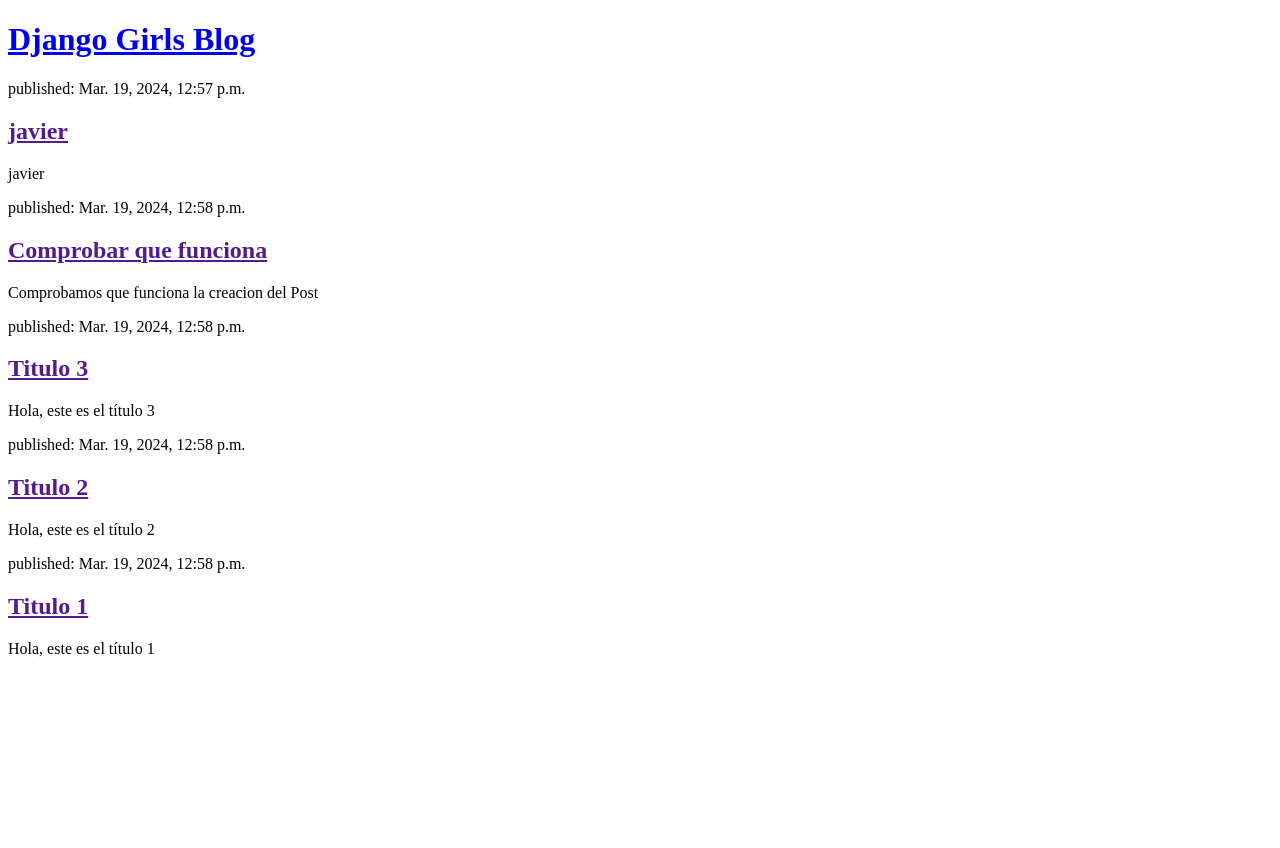
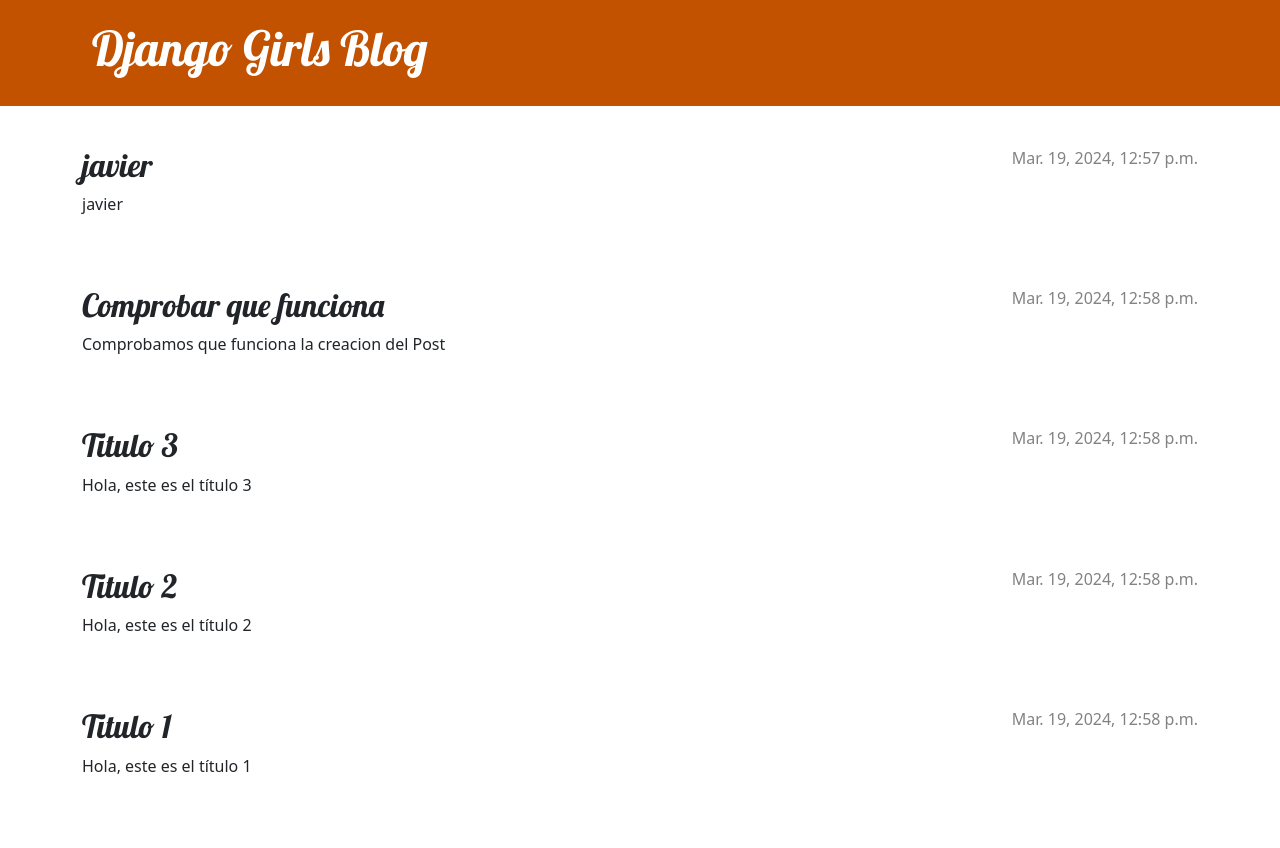
Before and after one commit to SalvaGarciaOlmedo/RecuDjangoGirls, a Django app: page / in a window 1280 px wide. Before the commit the page ends 657 px from the top, so only its background shows below. Run offline with Django 3.2, Linux system fonts and the light colour scheme; data comes from the database, SQL or seed files in the repository.

Commit message:
Hasta CSS: hazlo bonito

```diff
--- /dev/null
+++ b/blog/static/css/blog.css
@@ -0,0 +1,70 @@
+.page-header {
+    background-color: #C25100;
+    margin-top: 0;
+    margin-bottom: 40px;
+    padding: 20px 20px 20px 40px;
+}
+
+.page-header h1,
+.page-header h1 a,
+.page-header h1 a:visited,
+.page-header h1 a:active {
+    color: #ffffff;
+    font-size: 36pt;
+    text-decoration: none;
+}
+
+h1,
+h2,
+h3,
+h4 {
+    font-family: 'Lobster', cursive;
+}
+
+.date {
+    color: #828282;
+}
+
+.save {
+    float: right;
+}
+
+.post-form textarea,
+.post-form input {
+    width: 100%;
+}
+
+.top-menu,
+.top-menu:hover,
+.top-menu:visited {
+    color: #ffffff;
+    float: right;
+    font-size: 26pt;
+    margin-right: 20px;
+}
+
+.post {
+    margin-bottom: 70px;
+}
+
+.post h2 a,
+.post h2 a:visited {
+    color: #000000;
+}
+
+.post > .date,
+.post > .actions {
+    float: right;
+}
+
+.btn-secondary,
+.btn-secondary:visited {
+    color: #C25100;
+    background: none;
+    border-color: #C25100;
+}
+
+.btn-secondary:hover {
+    color: #FFFFFF;
+    background-color: #C25100;
+}
--- a/blog/templates/blog/post_list.html
+++ b/blog/templates/blog/post_list.html
@@ -1,19 +1,33 @@
 <!DOCTYPE html>
+{% load static %}
+
 <html>
     <head>
         <title>Django Girls blog</title>
+        <link rel="stylesheet" href="https://cdn.jsdelivr.net/npm/bootstrap@5.1.3/dist/css/bootstrap.min.css" integrity="sha384-1BmE4kWBq78iYhFldvKuhfTAU6auU8tT94WrHftjDbrCEXSU1oBoqyl2QvZ6jIW3" crossorigin="anonymous">
+        <link rel="stylesheet" href="https://fonts.googleapis.com/css?family=Lobster&subset=latin,latin-ext">
+        <link rel="stylesheet" href="{% static 'css/blog.css' %}">
     </head>
     <body>
-        <header>
-    <h1><a href="/">Django Girls Blog</a></h1>
-</header>
-
-{% for post in posts %}
-    <article>
-        <time>published: {{ post.published_date }}</time>
-        <h2><a href="">{{ post.title }}</a></h2>
-        <p>{{ post.text|linebreaksbr }}</p>
-    </article>
-{% endfor %}
+        <header class="page-header">
+            <div class="container">
+                <h1><a>Django Girls Blog</a></h1>
+            </div>
+        </header>
+        <main class="container">
+            <div class="row">
+                <div class="col">
+                    {% for post in posts %}
+                        <article class="post">
+                            <time class="date">
+                                {{ post.published_date }}
+                            </time>
+                            <h2><a>{{ post.title }}</a></h2>
+                            <p>{{ post.text|linebreaksbr }}</p>
+                        </article>
+                    {% endfor %}
+                </div>
+            </div>
+        </main>
     </body>
 </html>
```
